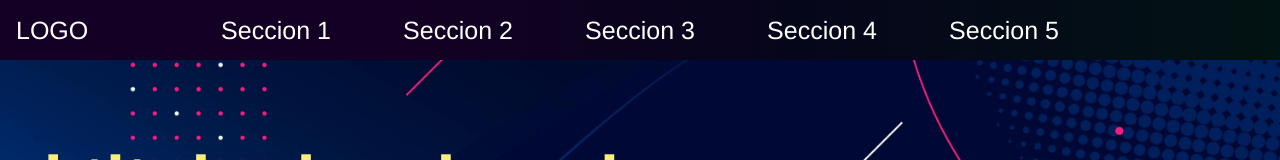
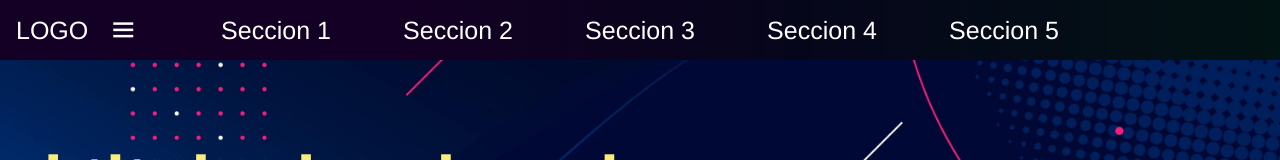
Before and after one commit to cristobalquilimaco/teguilog, a React (Vite) app: page /#/ in a window 1280 px wide. Shown: the top 160 px of the page. Built offline with nearby package versions, Linux system fonts and the light colour scheme.

Commit message:
Se comienza a ajustar footer para pantallas grandes

```diff
--- a/src/shared/styles/footer.css
+++ b/src/shared/styles/footer.css
@@ -69,3 +69,11 @@ align-items: center;
 .social_tt{
     color: aliceblue;
 }
+
+
+@media screen and (min-width: 768px){
+.bx {
+    display: block;
+}
+
+}
```
